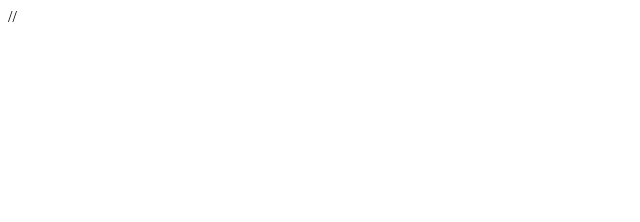
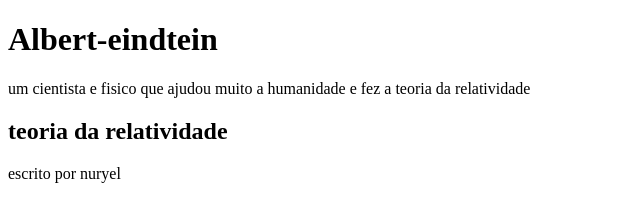
Before and after one commit to nuryel22/albert-einstein, a plain HTML site: page index.html in a window 1280 px wide. Shown: the whole page, without its empty margins (0-640 px from the left). Drawn offline with Linux system fonts and the light colour scheme.

Commit message:
titulo e paragrafo

```diff
--- a/index.html
+++ b/index.html
@@ -1,12 +1,25 @@
-//
+
 <!DOCTYPE html>
 <html lang="pt-br">
 <head>
     <meta charset="UTF-8">
     <meta name="viewport" content="width=device-width, initial-scale=1.0">
     <title>albert-einstein</title>
+    <style>
+header{
+    background-color: #FFF;
+}
+
+    </style>
 </head>
 <body>
-
+ </header>
+    <h1>Albert-eindtein</h1>
+    <p>um cientista e fisico que ajudou muito a humanidade e fez a teoria da relatividade</p>
+ </header>
+  <main>
+    <h2>teoria da relatividade</h2>
+    <p2> escrito por nuryel</p2>
+    </main>
 </body>
 </html>
```
